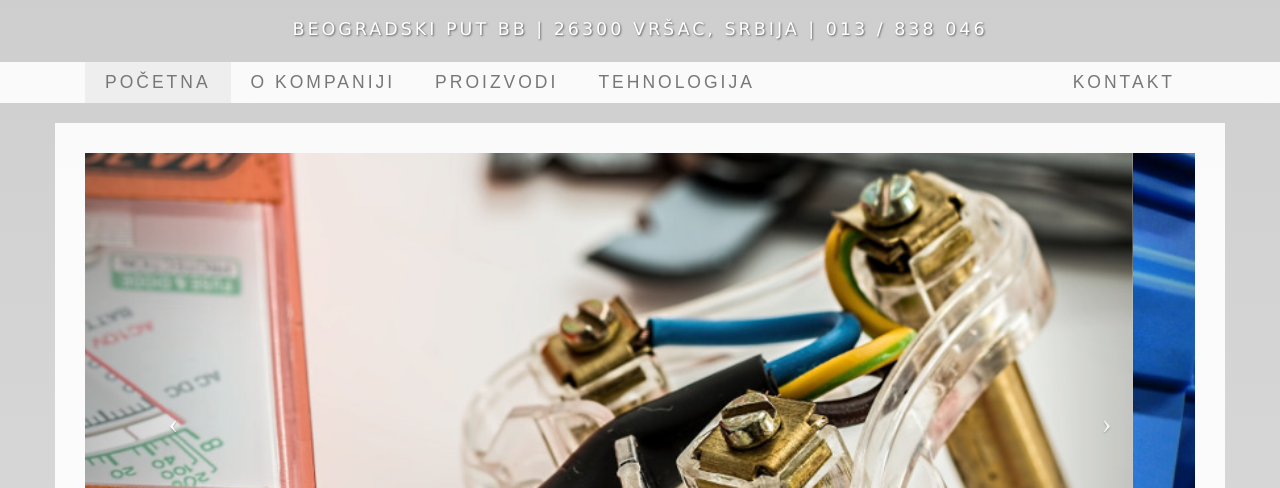
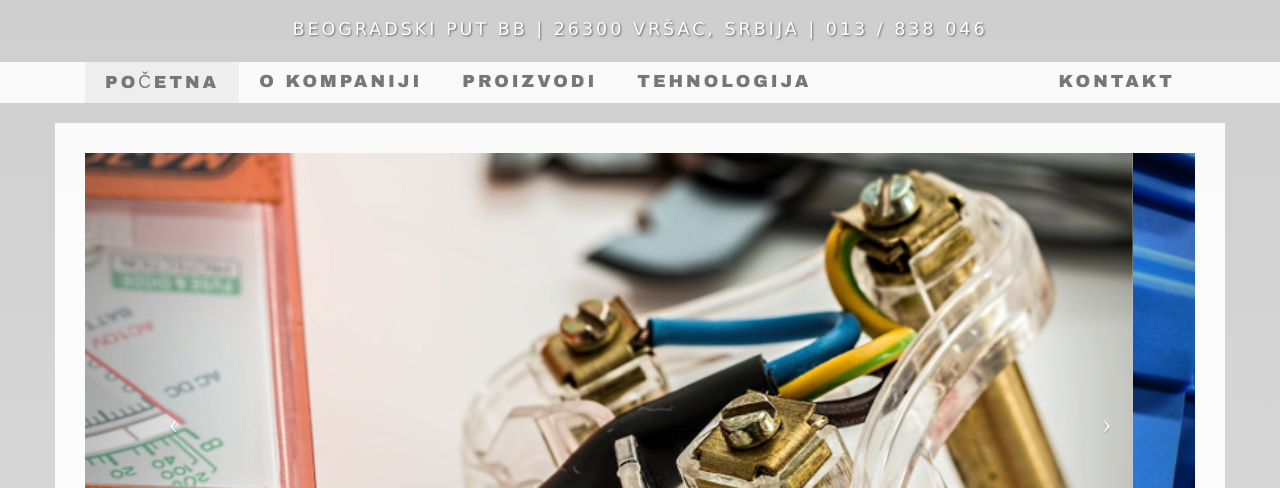
Before and after one commit to sinisamihajlovic/smfaiv.rs, a plain HTML site: page index.html in a window 1280 px wide. Shown: the part 143-631 px from the top of the page. Drawn offline with Linux system fonts and the light colour scheme.

Commit message:
another navbar font fix

```diff
--- a/css/business-casual.css
+++ b/css/business-casual.css
@@ -63,7 +63,7 @@ hr {
     text-transform: uppercase;
     font-weight: 200;
     letter-spacing: 3px;
-    font-family: sans-serif;
+    font-family: "Arial Black", Gadget, sans-serif;
 }
 
 .img-full {
```
